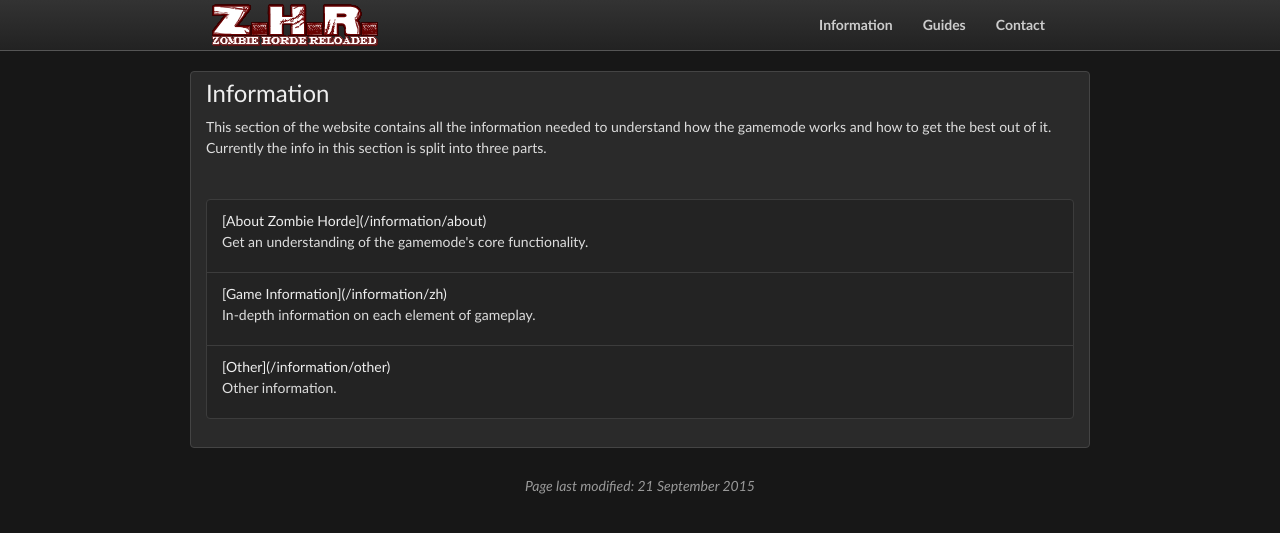
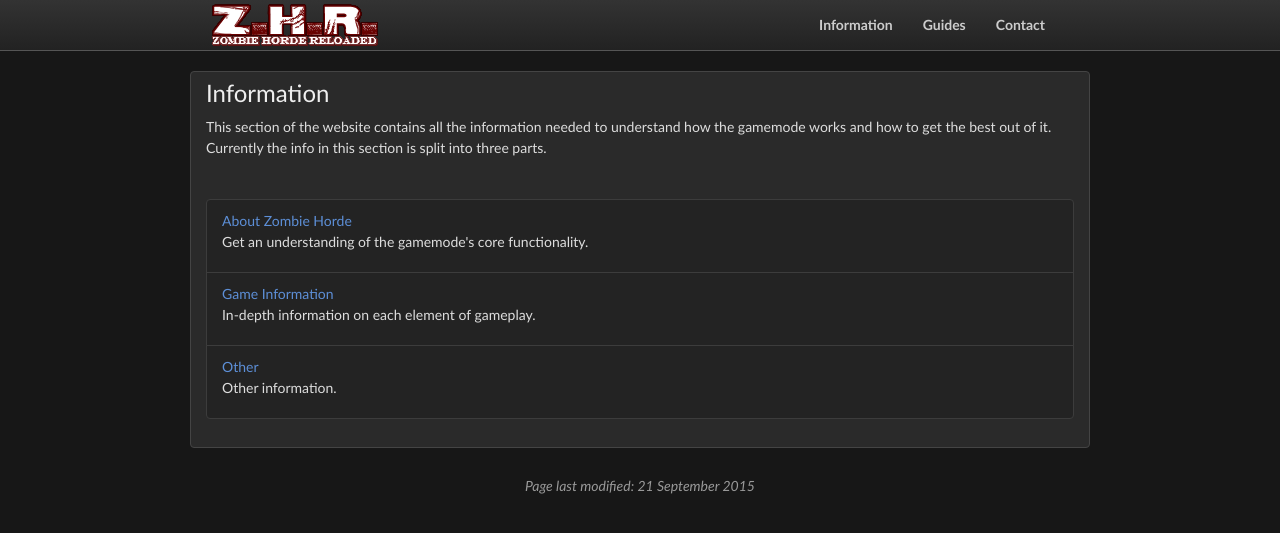
Before and after one commit to ZHReloaded/zhreloaded.github.io, a Jekyll site: the page built from information.md, in a window 1280 px wide. Shown: the top 533 px of the page. Built offline with Jekyll 4.4.1, drawn with Linux system fonts in a browser that asks for light colours; nearby versions of some CDN libraries.

Commit message:
Fixed some links

```diff
--- a/_config.yml
+++ b/_config.yml
@@ -9,9 +9,14 @@ google_analytics: UA-63619308-2
 url: http://www.zombiehorde-reloaded.com/
 baseurl: ""
 
+permalink: /:title
+
+highlighter: rouge
 markdown: kramdown
-highlighter: rouge
-permalink: /:title
+kramdown:
+  input: GFM
+  auto_ids: true
+  syntax_highlighter: rouge
 
 version: v1.1.0
 
--- a/information.md
+++ b/information.md
@@ -9,7 +9,16 @@ date: 2015-09-21
 <p>This section of the website contains all the information needed to understand how the gamemode works and how to get the best out of it. Currently the info in this section is split into three parts.</p>
 <br>
 <ul class="list-group">
-  <li class="list-group-item">[About Zombie Horde]({{site.baseurl}}/information/about) <p>Get an understanding of the gamemode's core functionality.</p></li>
-  <li class="list-group-item">[Game Information]({{site.baseurl}}/information/zh) <p>In-depth information on each element of gameplay.</p></li>
-  <li class="list-group-item">[Other]({{site.baseurl}}/information/other)<p>Other information.</p></li>
+	<li class="list-group-item">
+		<a href="{{site.baseurl}}/information/about/">About Zombie Horde</a>
+		<p>Get an understanding of the gamemode's core functionality.</p>
+	</li>
+	<li class="list-group-item">
+		<a href="{{site.baseurl}}/information/zh/">Game Information</a>
+		<p>In-depth information on each element of gameplay.</p>
+	</li>
+	<li class="list-group-item">
+		<a href="{{site.baseurl}}/information/other/">Other</a>
+		<p>Other information.</p>
+	</li>
 </ul>
```
Also changed, not shown: 4 other files.
